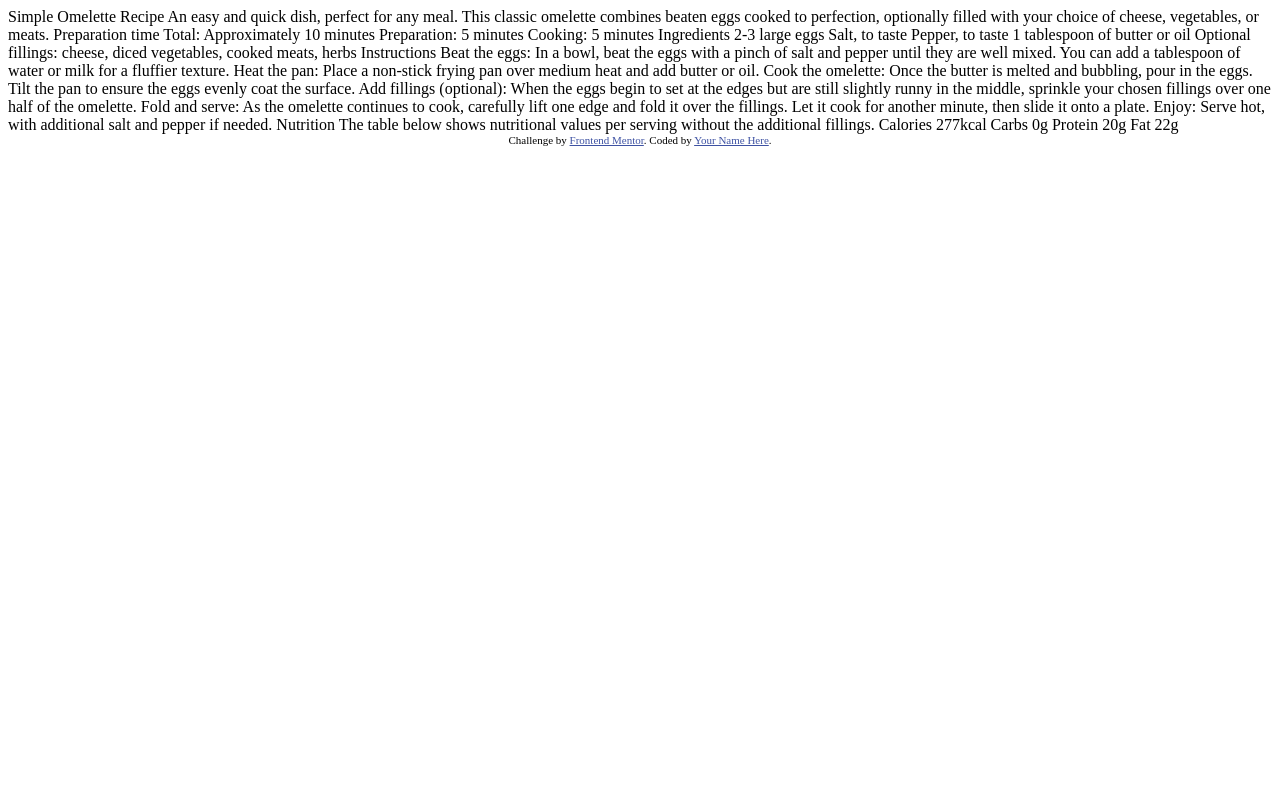
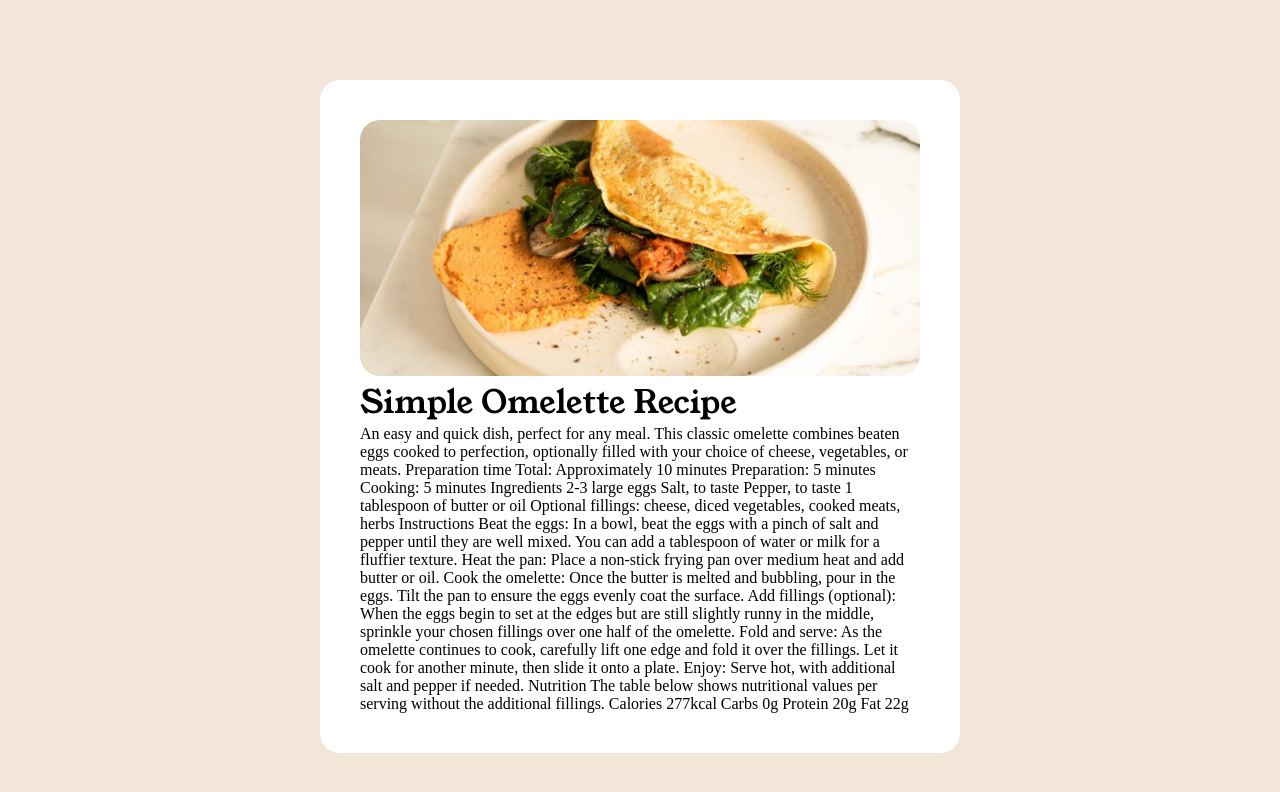
Before and after one commit to flstree/recipe-page-main, a plain HTML site: page index.html in a window 1280 px wide. Drawn offline with Linux system fonts and the light colour scheme.

Commit message:
initial setup for recipe page

```diff
--- a/index.html
+++ b/index.html
@@ -9,6 +9,10 @@
   <title>Frontend Mentor | Recipe page</title>
 
   <!-- Feel free to remove these styles or customise in your own stylesheet 👍 -->
+  <link rel="preconnect" href="https://fonts.googleapis.com">
+  <link rel="preconnect" href="https://fonts.gstatic.com" crossorigin>
+  <link href="https://fonts.googleapis.com/css2?family=Outfit:wght@100..900&family=Young+Serif&display=swap" rel="stylesheet">
+  <link rel="stylesheet" href="style.css">
   <style>
     .attribution { font-size: 11px; text-align: center; }
     .attribution a { color: hsl(228, 45%, 44%); }
@@ -16,7 +20,9 @@
 </head>
 <body>
 
-  Simple Omelette Recipe
+  <div class="container">
+    <img class="container--image" src="/assets/images/image-omelette.jpeg" alt="">
+    <h1 class="container--header">Simple Omelette Recipe</h1>
 
     An easy and quick dish, perfect for any meal. This classic omelette combines beaten eggs cooked
     to perfection, optionally filled with your choice of cheese, vegetables, or meats.
@@ -68,10 +74,11 @@
 
     Fat
     22g
+  </div>
 
-  <div class="attribution">
+  <!-- <div class="attribution">
     Challenge by <a href="https://www.frontendmentor.io?ref=challenge" target="_blank">Frontend Mentor</a>.
     Coded by <a href="#">Your Name Here</a>.
-  </div>
+  </div> -->
 </body>
 </html>
--- /dev/null
+++ b/style.css
@@ -0,0 +1,42 @@
+:root {
+    --white-color: hsl(0, 0%, 100%);
+    --stone100-color: hsl(30, 54%, 90%);
+    --stone150-color: hsl(30, 18%, 87%);
+    --stone600-color: hsl(30, 10%, 34%);
+    --stone900-color: hsl(24, 5%, 18%);
+    --brown800-color:  hsl(14, 45%, 36%);
+    --rose800-color: hsl(332, 51%, 32%);
+    --rose50-color: hsl(330, 100%, 98%);
+
+    --font-size: 16px;
+}
+
+* {
+    margin: 0;
+    padding: 0;
+    box-sizing: border-box;
+}
+
+body {
+    background-color: var(--stone100-color);
+}
+
+.container {
+    width: 50%;
+    margin: 5rem auto;
+    background-color: var(--white-color);
+    padding: 2.5rem;
+    border-radius: 1.25rem;
+}
+
+.container--image {
+    display: inline-block;
+    width: 100%;
+    border-radius: 1.25rem;
+}
+
+.container--header {
+    font-family: "Young Serif", serif;
+    font-weight: 400;
+    font-style: normal;
+}
```
Lines whose indentation alone changed are shown as unchanged.
